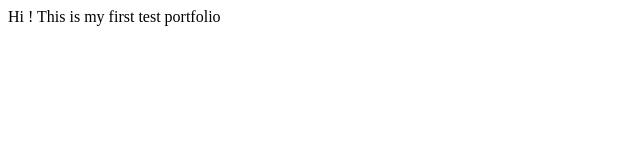
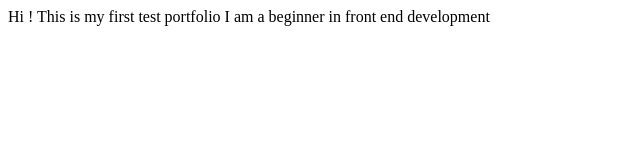
Before and after one commit to OmkarDevadiga/Test-portfolio, a plain HTML site: page index.html in a window 1280 px wide. Shown: the whole page, without its empty margins (0-640 px from the left). Drawn offline with Linux system fonts and the light colour scheme.

Commit message:
docs: updated index

```diff
--- a/index.html
+++ b/index.html
@@ -8,5 +8,6 @@
 </head>
 <body>
     Hi ! This is my first test portfolio
+    I am a beginner in front end development
 </body>
 </html>
```
